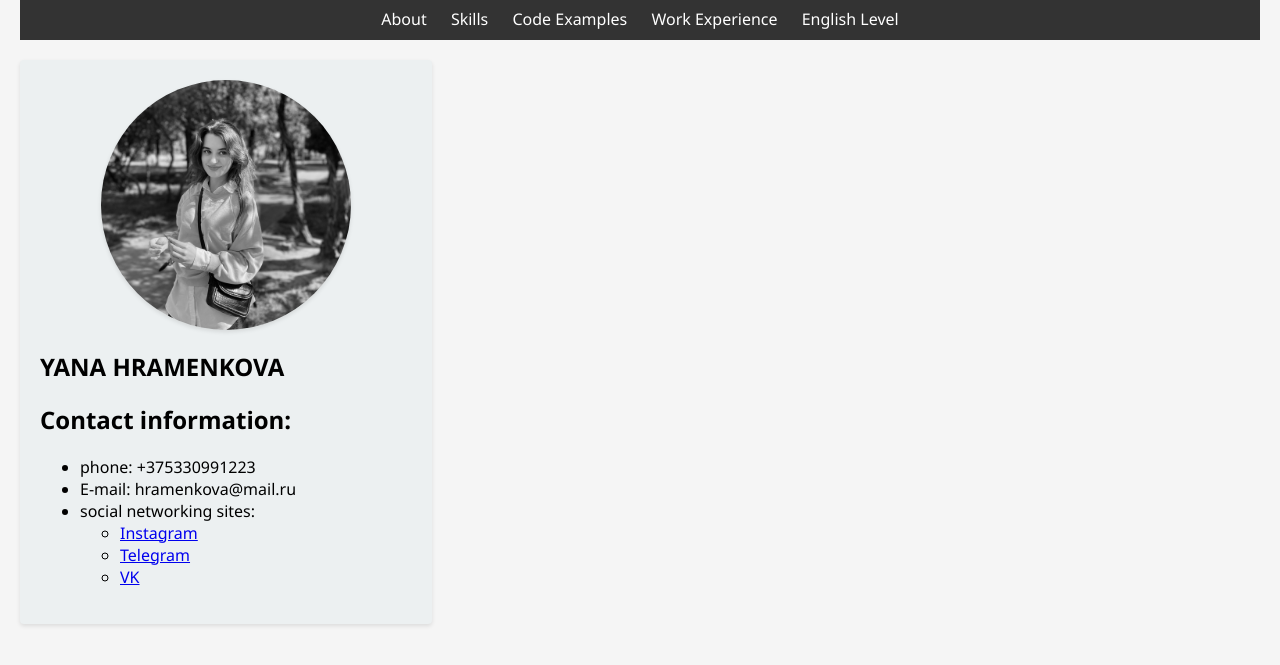
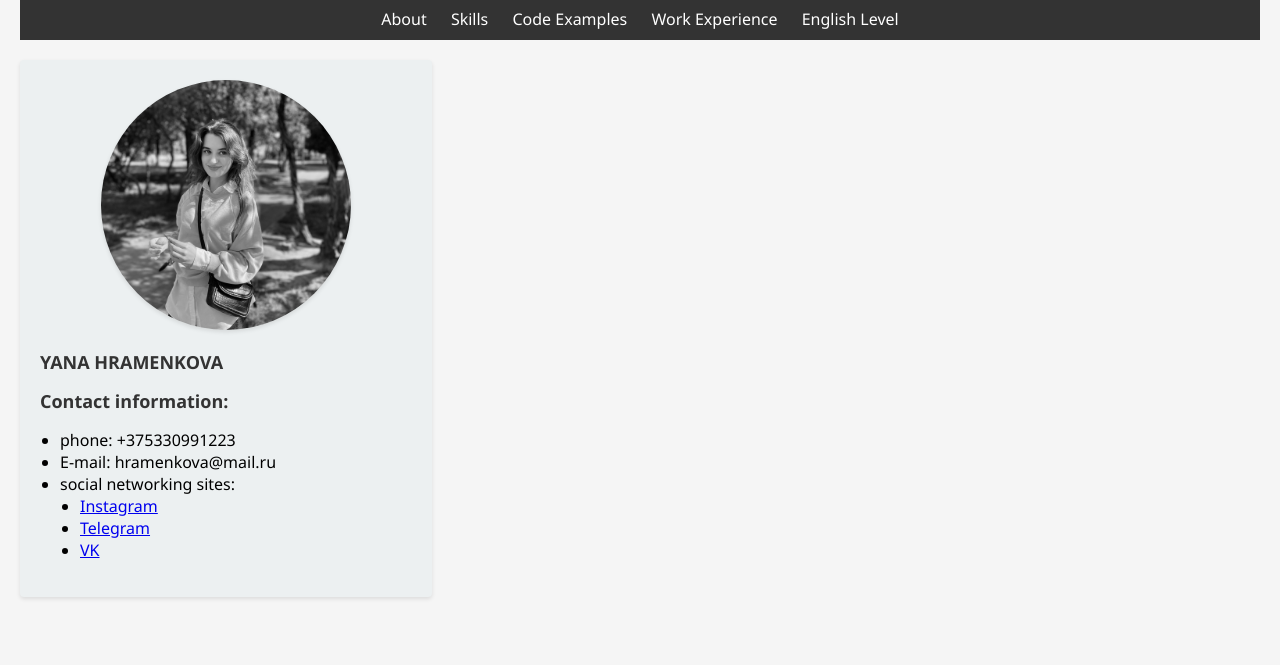
Before and after one commit to yahramenkova/HTML_CSS_CV, a plain HTML site: page index.html in a window 1280 px wide. Shown: the part 75-740 px from the top of the page. Drawn offline with Linux system fonts and the light colour scheme.

Commit message:
feat: add styles for section, section h2, section p, section ul

```diff
--- a/main.css
+++ b/main.css
@@ -55,3 +55,24 @@ body {
     object-fit: cover;
     box-shadow: 0 2px 4px rgba(0, 0, 0, 0.1);
   }
+  section {
+    margin-bottom: 20px;
+  }
+
+  section h2 {
+    margin-bottom: 10px;
+    color: #333;
+    font-weight: 600;
+    font-size: 18px;
+  }
+
+  section p {
+    margin: 0;
+    color: #666;
+    font-size: 16px;
+  }
+
+  section ul {
+    list-style-type: disc;
+    padding-left: 20px;
+  }
```
